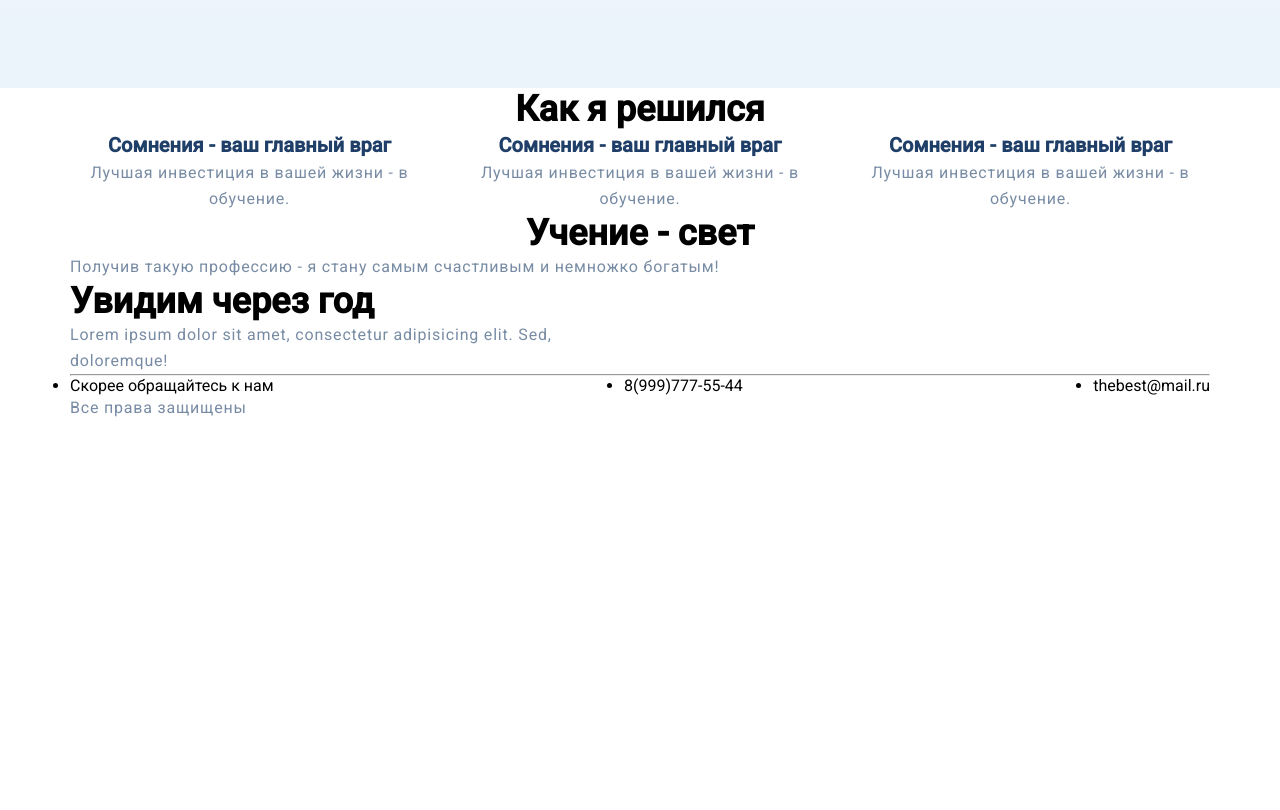
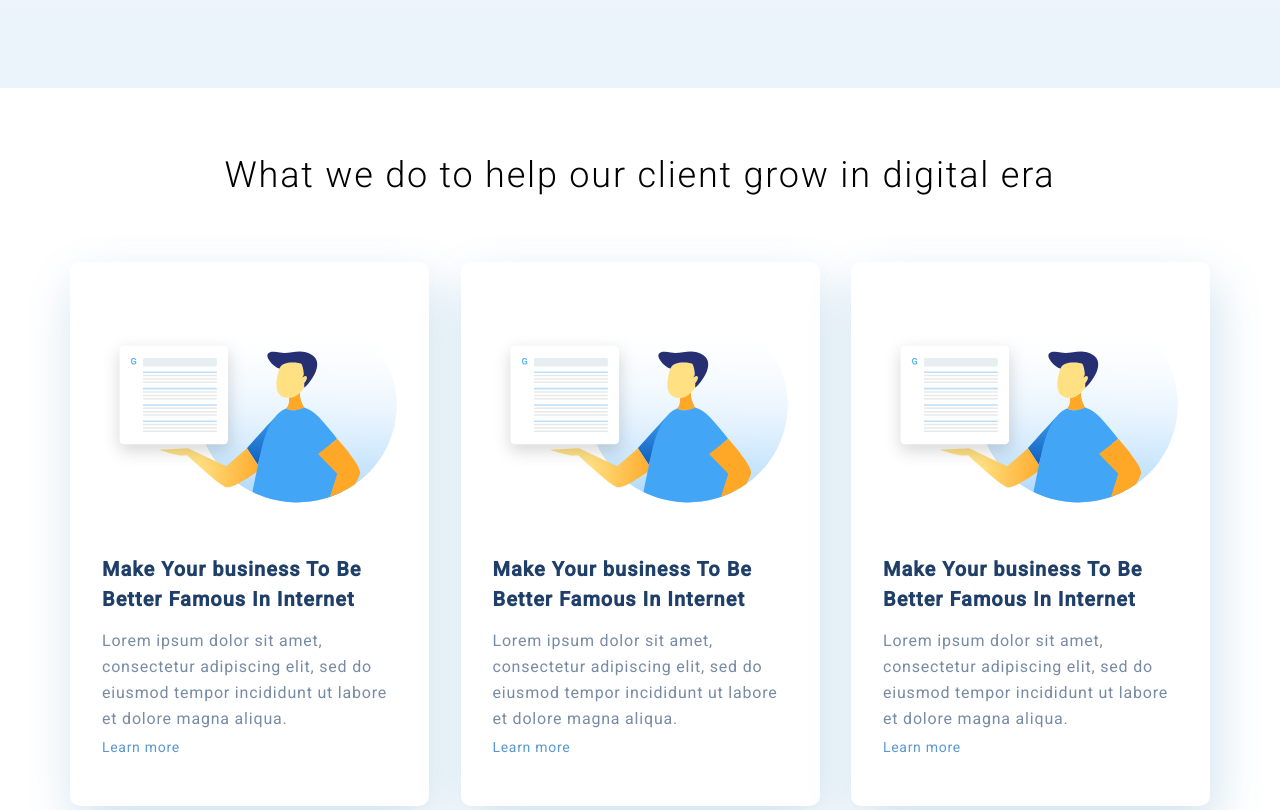
Before and after one commit to 16Maik10/HTML_CSS_HomeWork, a plain HTML site: page index.html in a window 1280 px wide. Shown: the part 680-1490 px from the top of the page. Before the commit the page ends 1101 px from the top, so only its background shows below. Drawn offline with Linux system fonts and the light colour scheme.

Commit message:
Add files via upload
part "What We Do" is DONE

```diff
--- a/css/style.css
+++ b/css/style.css
@@ -76,17 +76,42 @@ body {
 }
 
 .what-we-do {
-  display: flex;
-  flex-wrap: wrap;
-  justify-content: space-between;
+  margin-top: 64px;
 }
 
 .what-we-do h3 {
   width: 100%;
 }
+
+.card-box {
+  display: flex;
+  justify-content: space-between;
+  padding-top: 64px;
+  padding-bottom: 64px;
+}
+
 .card {
   width: 359px;
-  text-align: center;
+  padding: 44px 32px;
+  box-sizing: border-box;
+  background: #fff;
+  box-shadow: 5px 20px 50px rgba(16, 112, 177, 0.2);
+  border-radius: 10px;
+  display: flex;
+  flex-direction: column;
+}
+
+.card img {
+  align-items: center;
+  margin-bottom: 51px;
+}
+
+.card-link {
+  font-size: 14px;
+  line-height: 30px;
+  letter-spacing: 0.05em;
+  text-decoration: none;
+  color: #5a98d0;
 }
 
 .heading-contacts {
@@ -96,14 +121,20 @@ body {
 }
 
 .heading {
+  font-weight: 300;
   font-size: 36px;
+  line-height: 46px;
   text-align: center;
+  letter-spacing: 0.05em;
+  color: #000000;
 }
 
 .heading-mini {
   font-size: 20px;
   line-height: 30px;
   color: #1f3f68;
+  letter-spacing: 0.05em;
+  margin-bottom: 14px;
 }
 
 .input-text {
--- a/index.html
+++ b/index.html
@@ -38,18 +38,41 @@
       </div>
     </div>
     <div class="what-we-do container">
-      <h3 class="heading">Как я решился</h3>
-      <div class="card">
-        <h4 class="heading-mini">Сомнения - ваш главный враг</h4>
-        <p class="text">Лучшая инвестиция в вашей жизни - в обучение.</p>
-      </div>
-      <div class="card">
-        <h4 class="heading-mini">Сомнения - ваш главный враг</h4>
-        <p class="text">Лучшая инвестиция в вашей жизни - в обучение.</p>
-      </div>
-      <div class="card">
-        <h4 class="heading-mini">Сомнения - ваш главный враг</h4>
-        <p class="text">Лучшая инвестиция в вашей жизни - в обучение.</p>
+      <h3 class="heading">What we do to help our client grow in digital era</h3>
+      <div class="card-box">
+        <div class="card">
+          <img src="img/card-1.svg" alt="card1-img" />
+          <h4 class="heading-mini">
+            Make Your business To Be Better Famous In Internet
+          </h4>
+          <p class="text">
+            Lorem ipsum dolor sit amet, consectetur adipiscing elit, sed do
+            eiusmod tempor incididunt ut labore et dolore magna aliqua.
+          </p>
+          <a href="#" class="card-link">Learn more</a>
+        </div>
+        <div class="card">
+          <img src="img/card-1.svg" alt="card1-img" />
+          <h4 class="heading-mini">
+            Make Your business To Be Better Famous In Internet
+          </h4>
+          <p class="text">
+            Lorem ipsum dolor sit amet, consectetur adipiscing elit, sed do
+            eiusmod tempor incididunt ut labore et dolore magna aliqua.
+          </p>
+          <a href="#" class="card-link">Learn more</a>
+        </div>
+        <div class="card">
+          <img src="img/card-1.svg" alt="card1-img" />
+          <h4 class="heading-mini">
+            Make Your business To Be Better Famous In Internet
+          </h4>
+          <p class="text">
+            Lorem ipsum dolor sit amet, consectetur adipiscing elit, sed do
+            eiusmod tempor incididunt ut labore et dolore magna aliqua.
+          </p>
+          <a href="#" class="card-link">Learn more</a>
+        </div>
       </div>
     </div>
     <div class="project container">
```
Also changed, not shown: img/card-1.svg (added).
